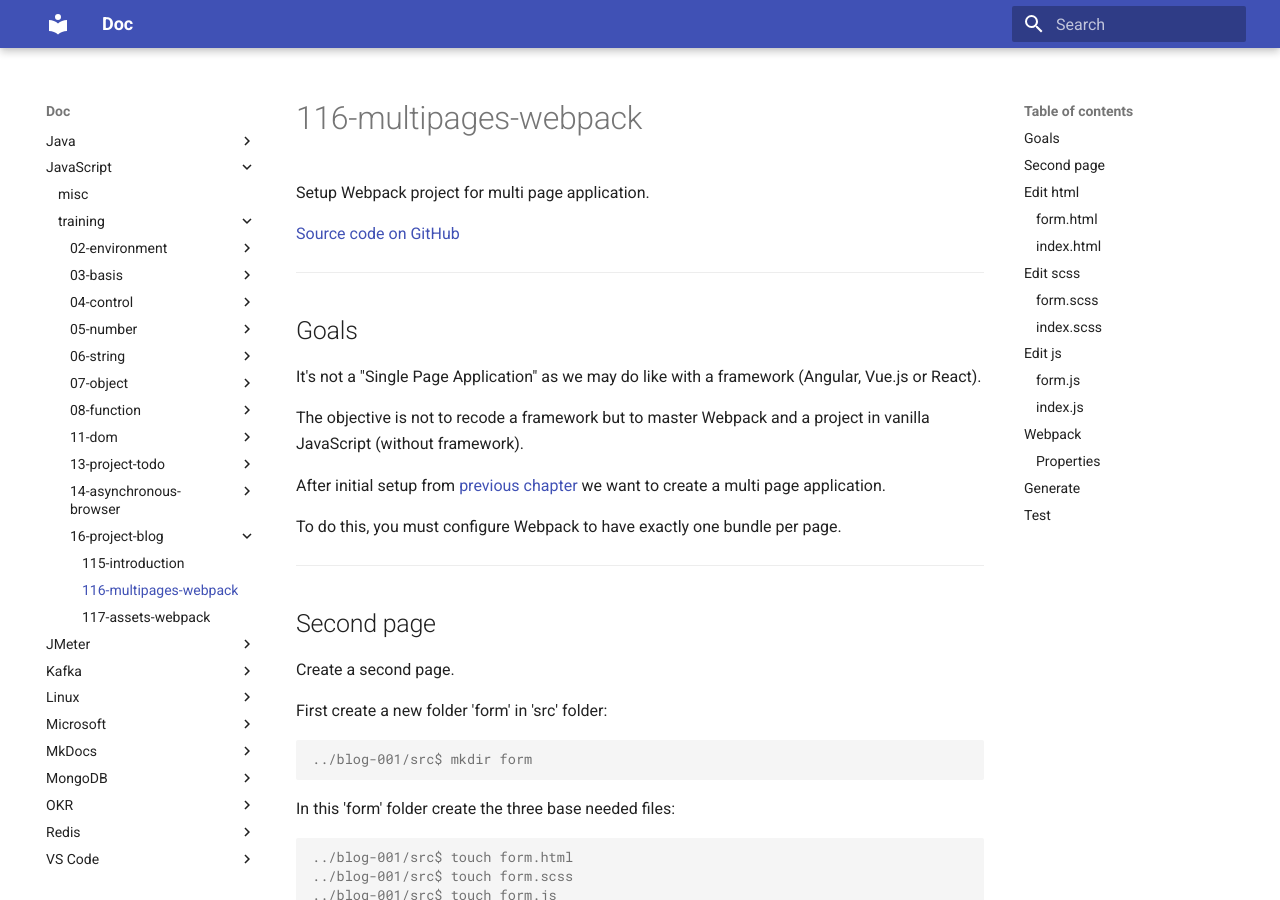
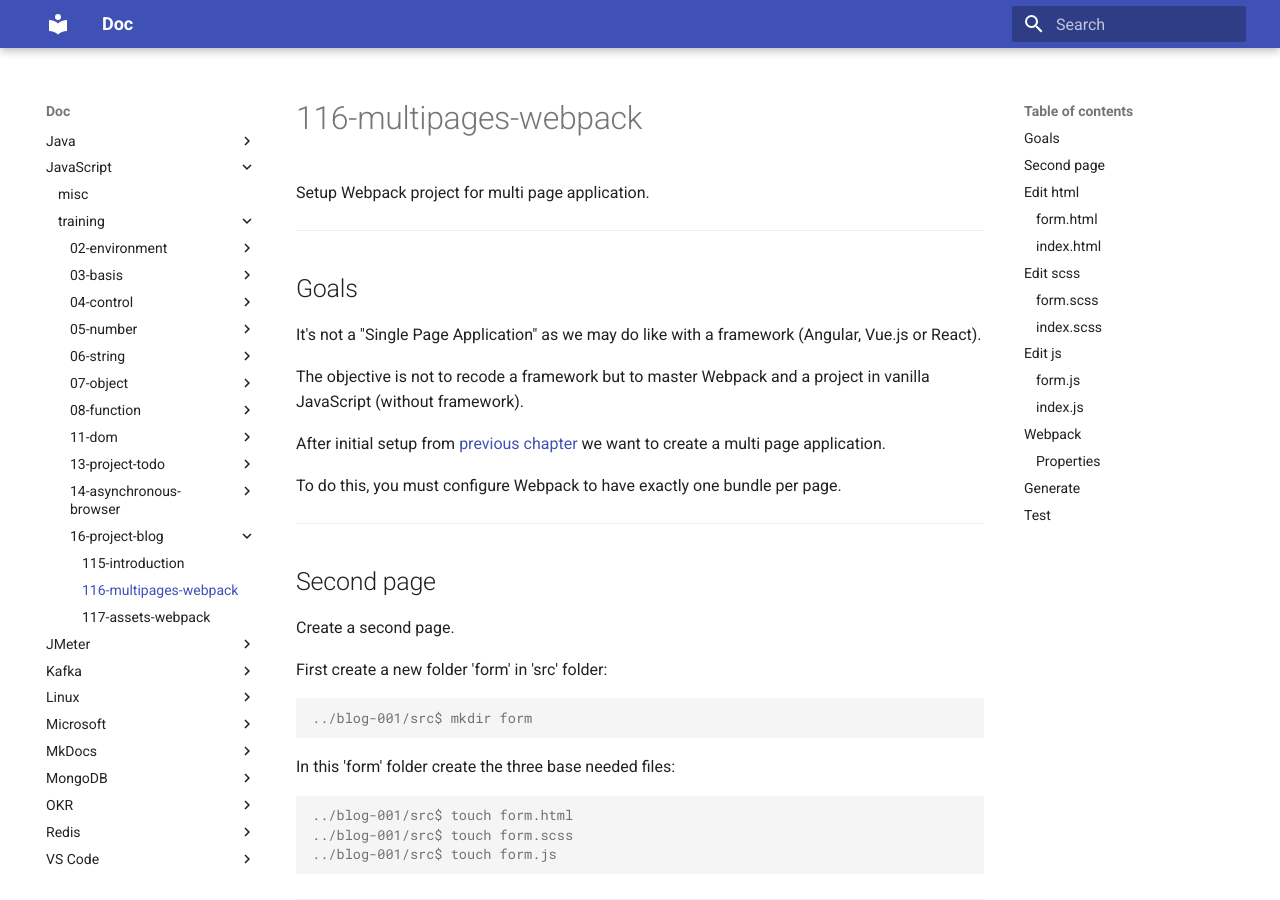
Before and after one commit to oldu73/doc, an MkDocs documentation site: the page built from docs/javascript/training/16-project-blog/116-multipages-webpack.md, in a window 1280 px wide and 900 px high. Built offline with MkDocs 1.6.1 and Material for MkDocs 9.7.7, drawn with Linux system fonts in a browser that asks for light colours.

Commit message:
js training blog project multipages webpack fix

```diff
--- a/docs/javascript/training/16-project-blog/116-multipages-webpack.md
+++ b/docs/javascript/training/16-project-blog/116-multipages-webpack.md
@@ -1,8 +1,6 @@
 # 116-multipages-webpack
 
 Setup Webpack project for multi page application.
-
-[Source code on GitHub](https://github.com/oldu73/blog-001)
 
 ---
 
```
